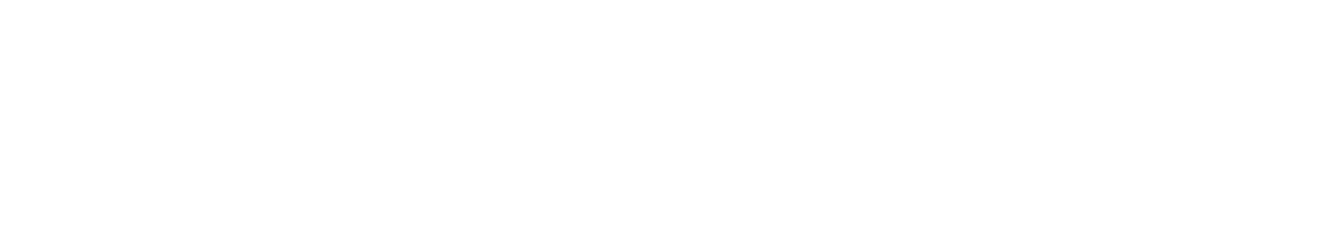
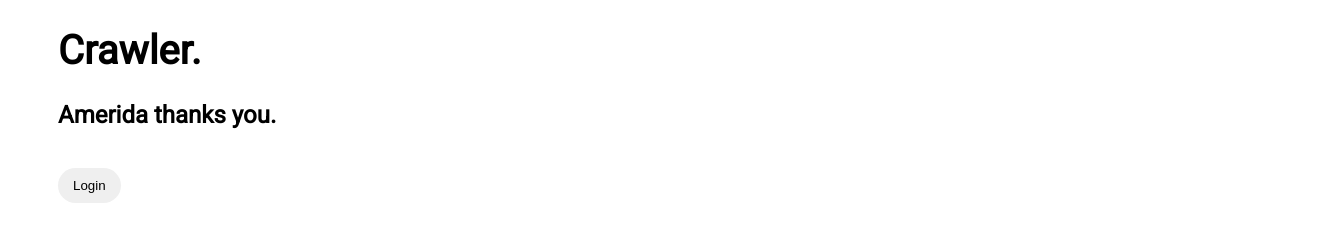
Before and after one commit to ikeacat/crawler, a plain HTML site: page index.html in a window 1280 px wide. Shown: the whole page, 1322 px wide, since content can reach past the window. Drawn offline with Linux system fonts and the light colour scheme.

Commit message:
its wip.

```diff
--- a/dynamic.js
+++ b/dynamic.js
@@ -1 +1,10 @@
 var versionNumber = "1.2"
+
+function startGame() {
+  var i;
+  var attr;
+  for(i = 0; i != -511; i--) {
+    attr = "transform: translateX(" + i + "px);";
+    document.getElementById("fullHS").setAttribute("style", attr)
+  }
+}
--- a/index.html
+++ b/index.html
@@ -1,14 +1,23 @@
 <!DOCTYPE html>
 <html lang="en">
   <head>
-
+    <link href="neu.css" rel="stylesheet"/>
+    <link href="https://fonts.googleapis.com/css?family=Roboto&display=swap" rel="stylesheet">
     <meta charset="UTF-8" />
     <meta name="viewport" content="width=device-width, initial-scale=1.0" />
     <meta http-equiv="X-UA-Compatible" content="ie=edge" />
-    <title>Loading...</title>
+    <title>Crawler.</title>
     <script src="dynamic.js"></script>
   </head>
-  <body onload="">
+  <body>
     <script src="dynamic.js"></script>
+    <div class="rootDIV">
+      <div class="leftfifty" id="fullHS">
+        <h1 class="HSTitle">Crawler.</h1>
+        <h2>Amerida thanks you.</h2>
+        <br>
+        <button class="defbutton" onclick="startGame()">Login</button>
+      </div>
+    </div>
   </body>
 </html>
--- /dev/null
+++ b/neu.css
@@ -0,0 +1,27 @@
+.HSTitle {
+	font-size: 40px;
+}
+
+body {
+	font-family: "Roboto", sans-serif;
+}
+
+.leftfifty {
+	left: 50px;
+	position: relative;
+}
+
+.defbutton {
+	border-radius: 20px;
+	border: transparent;
+	padding: 10px;
+	padding-left: 15px;
+	padding-right: 15px;
+	transition: all 0.3s ease 0s;
+}
+
+.defbutton:hover {
+	background-color: lightgreen;
+	transform: translateY(-10px);
+	box-shadow: 0px 10px 50px 10px lightgreen;
+}
```
